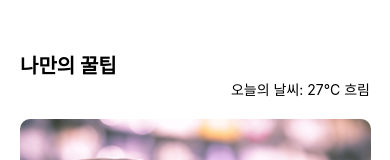
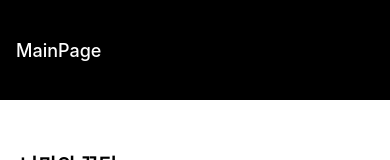
Before and after one commit to he0o0nje/myhoneytip-App, a React Native app: screen /MainPage in a window 390 px wide. Shown: the top 160 px of the page. Built offline with nearby package versions, Linux system fonts and the light colour scheme.

Commit message:
7-2 StackNavigator

```diff
--- a/App.js
+++ b/App.js
@@ -1,10 +1,22 @@
 import React from "react";
-import MainPage from "./pages/MainPage";
-import AboutPage from "./pages/AboutPage";
-import DetailPage from "./pages/DetailPage";
+// import MainPage from "./pages/MainPage";
+// import AboutPage from "./pages/AboutPage";
+// import DetailPage from "./pages/DetailPage";
+import { StatusBar } from "expo-status-bar";
+import { NavigationContainer } from "@react-navigation/native";
+import StackNavigator from "./navigation/StackNavigator";
 
 export default function App() {
-  return <MainPage />;
+  console.disableYellowBox = true;
+
+  return (
+    <NavigationContainer>
+      <StatusBar style="black" />
+      <StackNavigator />
+    </NavigationContainer>
+  );
+
+  //return <MainPage />;
   // return <AboutPage />;
   // return <DetailPage />;
 }
--- /dev/null
+++ b/navigation/StackNavigator.js
@@ -0,0 +1,27 @@
+import React from "react";
+import { createStackNavigator } from "@react-navigation/stack";
+import MainPage from "../pages/MainPage";
+import DetailPage from "../pages/DetailPage";
+
+const Stack = createStackNavigator();
+const StackNavigator = () => {
+  return (
+    <Stack.Navigator
+      screenOptions={{
+        headerStyle: {
+          backgroundColor: "black",
+          borderBottomColor: "black",
+          shadowColor: "black",
+          height: 100,
+        },
+        headerTintColor: "white",
+        headerBackTitleVisible: false,
+      }}
+    >
+      <Stack.Screen name="MainPage" component={MainPage} />
+      <Stack.Screen name="DetailPage" component={DetailPage} />
+    </Stack.Navigator>
+  );
+};
+
+export default StackNavigator;
--- a/package.json
+++ b/package.json
@@ -9,11 +9,16 @@
     "web": "expo start --web"
   },
   "dependencies": {
+    "@react-navigation/native": "^6.1.7",
+    "@react-navigation/stack": "^6.3.17",
     "expo": "~48.0.18",
     "expo-status-bar": "~1.4.4",
     "react": "18.2.0",
     "react-dom": "^18.2.0",
     "react-native": "0.71.8",
+    "react-native-gesture-handler": "~2.9.0",
+    "react-native-safe-area-context": "4.5.0",
+    "react-native-screens": "~3.20.0",
     "react-native-web": "~0.18.11"
   },
   "devDependencies": {
--- a/pages/MainPage.js
+++ b/pages/MainPage.js
@@ -10,6 +10,7 @@ import {
 import data from "../data.json";
 import Card from "../components/Card";
 import Loading from "../components/Loading";
+import { StatusBar } from "expo-status-bar";
 
 export default function MainPage() {
   const [state, setState] = useState([]);
@@ -44,6 +45,7 @@ export default function MainPage() {
     <Loading />
   ) : (
     <ScrollView style={styles.container}>
+      <StatusBar style="light" />
       <Text style={styles.title}>나만의 꿀팁</Text>
       <Text style={styles.weather}>
         오늘의 날씨: {todayWeather + "°C " + todatCondition}
```
Also changed, not shown: 2 other files (tests, documents, lock files or other folders).
